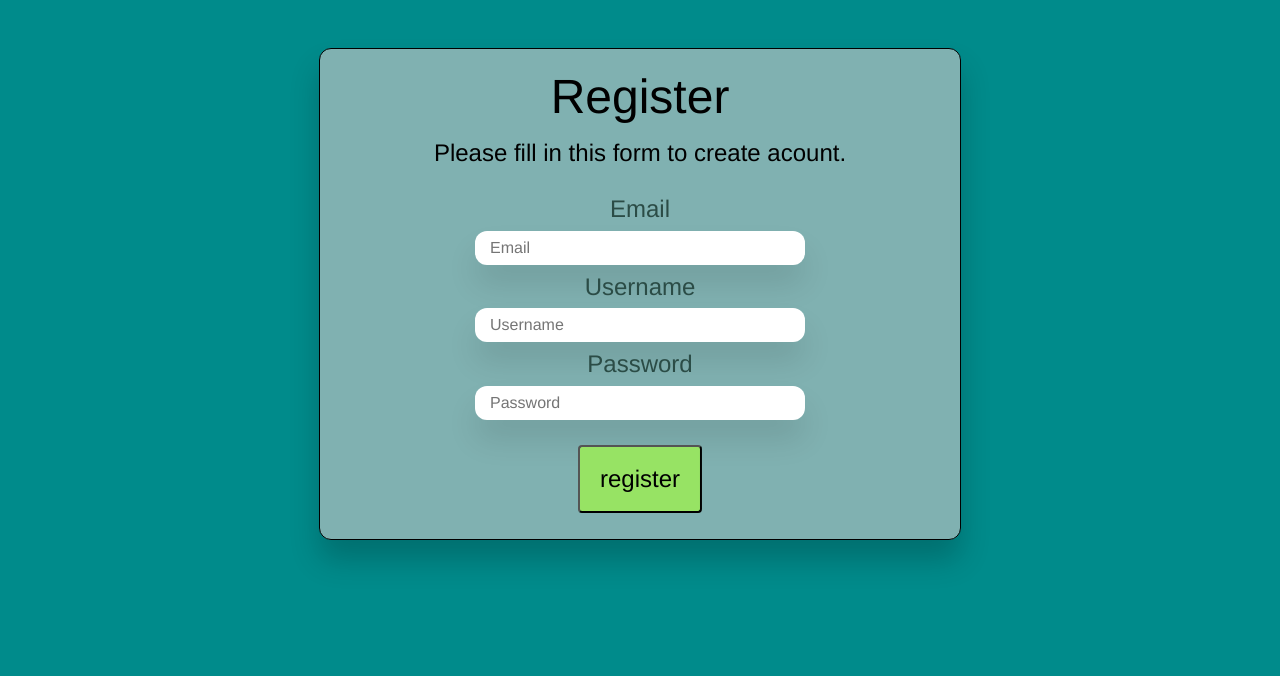
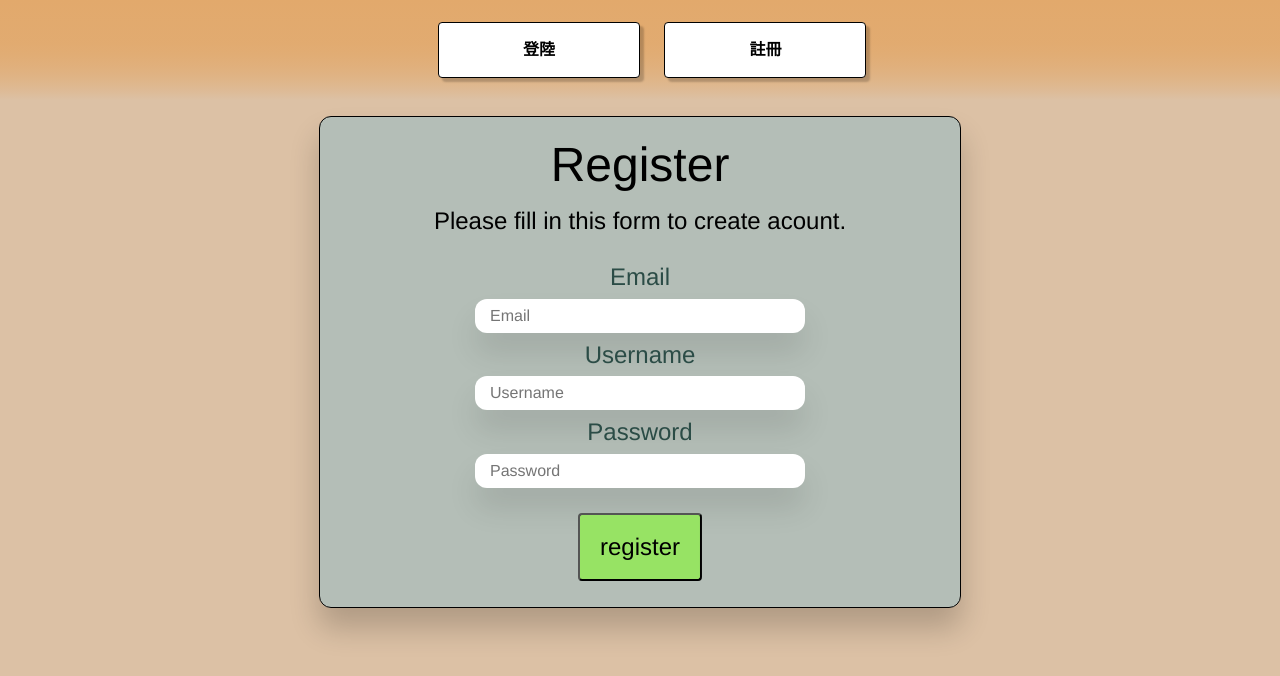
Before and after one commit to wl02264122/CRUD, a website with bundled scripts: page register.html in a window 1280 px wide. Built offline with nearby package versions, Linux system fonts and the light colour scheme.

Commit message:
Apped login page

```diff
--- a/index.html
+++ b/register.html
@@ -7,6 +7,10 @@
     <link rel="stylesheet" href="./style.css">
 </head>
 <body>
+    <div class="head">
+        <a href="./login.html" class="login-btn">登陸</a>
+        <a href="./register.html" class="register-btn">註冊</a>
+    </div>
     <div class="base">
         <div class="title">Register
             <div class="container">Please fill in this form to create acount.</div>
--- a/script.js
+++ b/script.js
@@ -1,6 +1,6 @@
 // Create
 import { initializeApp } from "https://www.gstatic.com/firebasejs/10.13.0/firebase-app.js";
-import { getDatabase, ref, set } from "https://www.gstatic.com/firebasejs/10.13.0/firebase-database.js";
+import { getDatabase, ref, set, onValue } from "https://www.gstatic.com/firebasejs/10.13.0/firebase-database.js";
 
 const firebaseConfig = {
     apiKey: "AIzaSyCwGdR-3aFaKU6OY_qZDbbyyX9E5vkFOOg",
@@ -12,13 +12,16 @@ const firebaseConfig = {
     databaseURL: "https://github-crud-ed61b-default-rtdb.asia-southeast1.firebasedatabase.app"
 };
 
-// Initialize Firebase
 const app = initializeApp(firebaseConfig);
 const database = getDatabase(app);
+const usersRef = ref(database, 'users');
+
 let submit = document.querySelector(".submit-box");
+let login = document.querySelector(".login-box");
 
 const data = {
     create() {
+        try {
             submit.addEventListener("click", (e) => {
                 let emailInfo = document.querySelector("#email").value;
                 let usernameInfo = document.querySelector("#username").value;
@@ -49,6 +52,23 @@ const data = {
                     })
             })
         }
+        catch { }
+        console.log('Not register web page');
+    },
+    login() {
+        login.addEventListener("click", () => {
+            let username = document.querySelector("#username").value;
+            let password = document.querySelector("#password").value;
+            const starCountRef = ref(database, 'users/' + username);
+            onValue(starCountRef, (snapshot) => {
+                const data = snapshot.val();
+                if(password === data.password){
+                    alert('帳號密碼正確，正在登陸...');
+                }
+            });
+        })
+    }
 }
 
 data.create();
+data.login();
--- a/style.css
+++ b/style.css
@@ -3,11 +3,63 @@
 }
 
 body {
-    background-color: darkcyan;
-    display: flex;
+    background-color: #dcc1a5;
+    /* display: flex; */
     justify-content: center;
     position: relative;
-    top: 5vh;
+    padding: 0;
+    margin: 0;
+}
+
+.head {
+    width: 100%;
+    height: 100px;
+    background: linear-gradient(#e2a96c,80%,#dcc1a5);
+    background-color: #e2a96c;
+    position: relative;
+
+}
+
+.login-btn {
+    text-decoration: none;
+    color: inherit;
+    display: inline-flex;
+    justify-content: center;
+    align-items: center;
+    margin-right: 20px;
+    background-color: #fff;
+    position: relative;;
+    width: 100px;
+    height: 30px;
+    left: 50%;
+    top: 50%;
+    transform: translate(-100%,-50%);
+    text-align: center;
+    border: 1px solid black;
+    border-radius: 4px;
+    padding: 12px 50px 12px 50px;
+    font: 800 16px/1 Helvetica;
+    box-shadow: 4px 4px 2px rgba(0, 0, 0, 0.2);
+}
+.register-btn {
+    text-decoration: none;
+    color: inherit;
+    display: inline-flex;
+    justify-content: center;
+    align-items: center;
+    background-color: #fff;
+    position: relative;;
+    width: 100px;
+    height: 30px;
+    left: 50%;
+    top: 50%;
+    transform: translate(-100%,-50%);
+    text-align: center;
+    border: 1px solid black;
+    border-radius: 4px;
+    padding: 12px 50px 12px 50px;
+    font: 800 16px/1 Helvetica;
+    box-shadow: 4px 4px 2px rgba(0, 0, 0, 0.2);
 }
 
 .base {
@@ -19,6 +71,9 @@ body {
     background-color: rgba(169, 190, 190, 0.761);
     position: relative;
     box-shadow: 0 20px 30px rgba(0, 0, 0, 0.2);
+    left: 50%;
+    transform: translate(-50%, 0);
+    top: 2vh;
 }
 
 .title {
@@ -68,3 +123,15 @@ body {
     background-color: #97e364;
     border-radius: 4px;
 }
+
+.login-box {
+    position: relative;
+    top: 10%;
+    padding: 20px;
+    left: 50%;
+    transform: translate(-50%, 0);
+    font: 300 24px/1 Helvetica;
+    background-color: #97e364;
+    border-radius: 4px;
+    box-shadow: 3px 3px 12px rgba(0, 0, 0, 0.3);
+}
```
Also changed, not shown: login.html (added, +30 -0 lines). Lines whose indentation alone changed are shown as unchanged.
